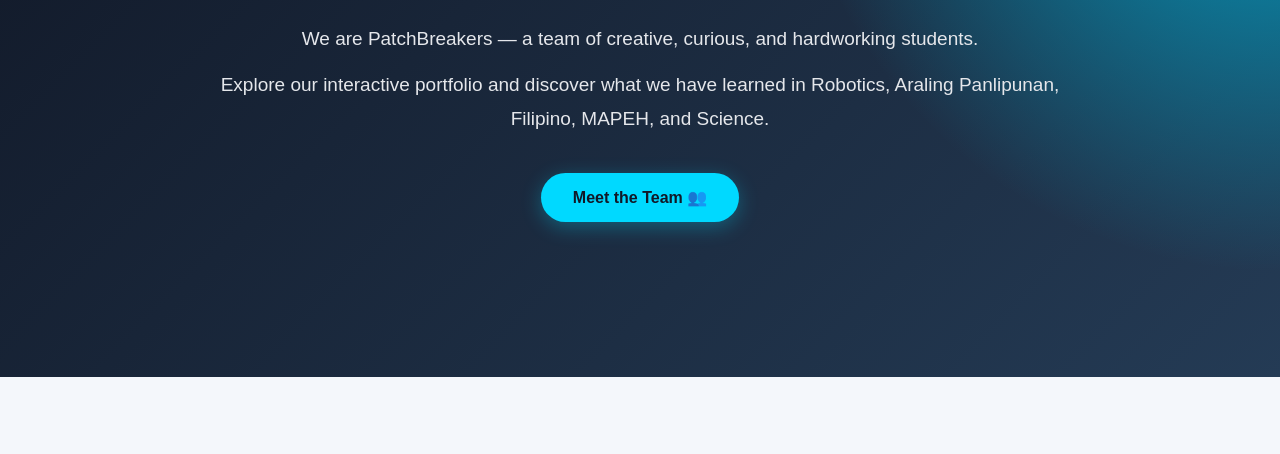
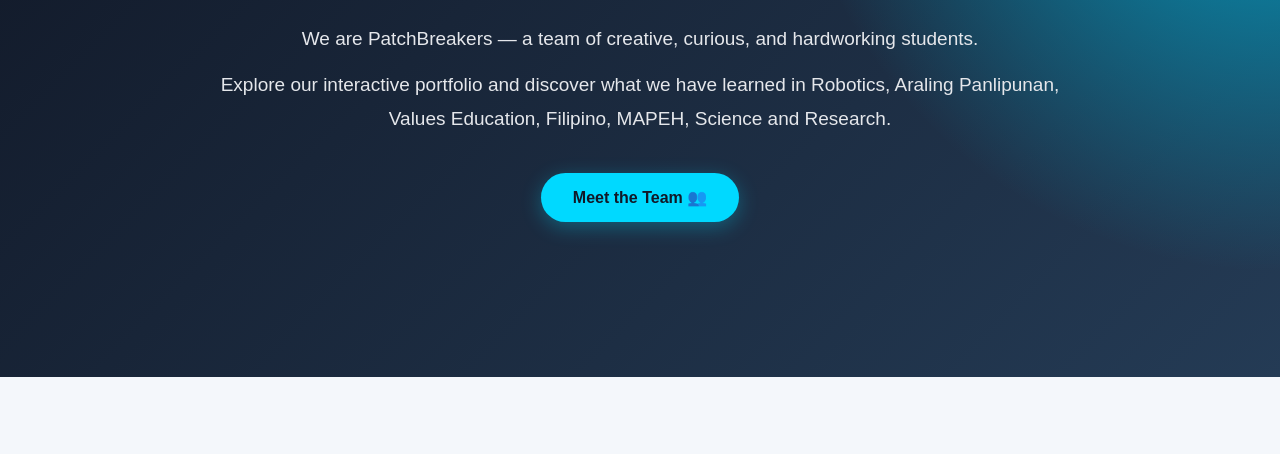
Before and after one commit to JusTechForgIN/Patchbreaker, a plain HTML site: page index.html in a window 1280 px wide. Shown: the part 298-752 px from the top of the page. Drawn offline with Linux system fonts and the light colour scheme.

Commit message:
Add files via upload

```diff
--- a/index.html
+++ b/index.html
@@ -1071,7 +1071,7 @@
 
         Explore our interactive portfolio and discover
         what we have learned in Robotics, Araling
-        Panlipunan, Filipino, MAPEH, and Science.
+        Panlipunan, Values Education, Filipino, MAPEH, Science and Research.
 
       </p>
 
```
Also changed, not shown: MAPEH.html (line endings or trailing spaces).
